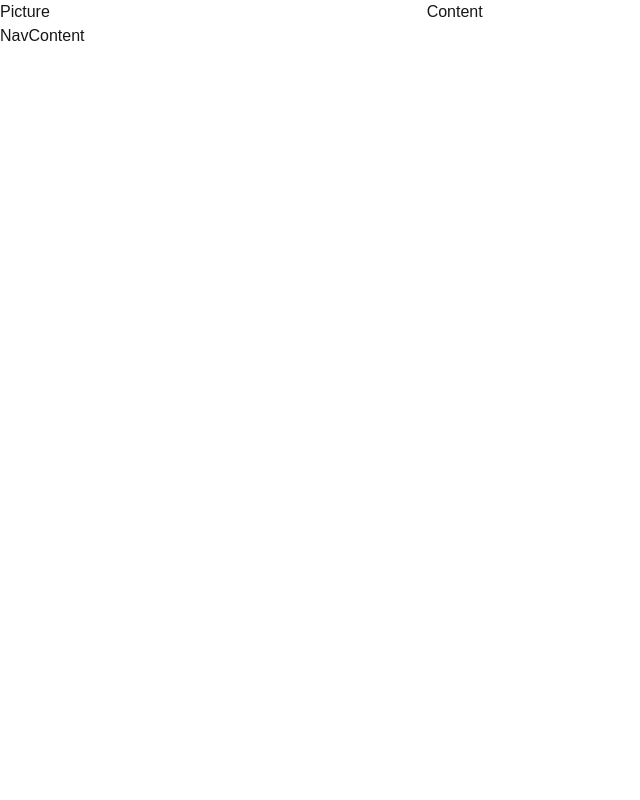
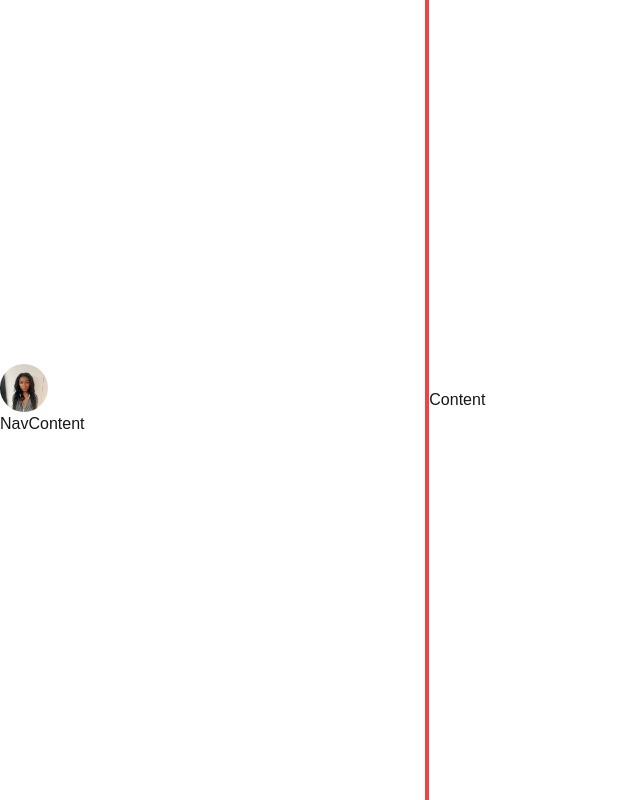
Before and after one commit to jsbarton/portfolio, a Next.js app: page / in a window 1280 px wide. Shown: the whole page, without its empty margins (0-640 px from the left). Built offline with nearby package versions, Linux system fonts and the light colour scheme.

Commit message:
setup homepage layout

```diff
--- a/app/layout.tsx
+++ b/app/layout.tsx
@@ -14,7 +14,7 @@ const geistMono = localFont({
 });
 
 export const metadata: Metadata = {
-  title: "Create Next App",
+  title: "Jordan Barton's Portfolio",
   description: "Generated by create next app",
 };
 
--- a/app/page.tsx
+++ b/app/page.tsx
@@ -1,13 +1,19 @@
 import Image from "next/image";
+import ProfilePic from "./i/profile_pic.jpg";
 
 export default function Home() {
   return (
-    <div className="flex">
-      <div className="w-1/3 h-full">
-        <div>Picture</div>
+    <div className="flex h-screen">
+      <div className="flex flex-col justify-center w-1/3">
+        <Image
+          alt="my face"
+          className="max-w-12 max-h-12 rounded-full"
+          src={ProfilePic}
+        />
         <div>NavContent</div>
       </div>
-      <div className="w-2/3 h-full">Content</div>
+      <div className="w-1 bg-red-500" />
+      <div className="flex flex-col justify-center w-2/3">Content</div>
     </div>
   );
 }
```
Also changed, not shown: app/i/profile_pic.jpg (added).
